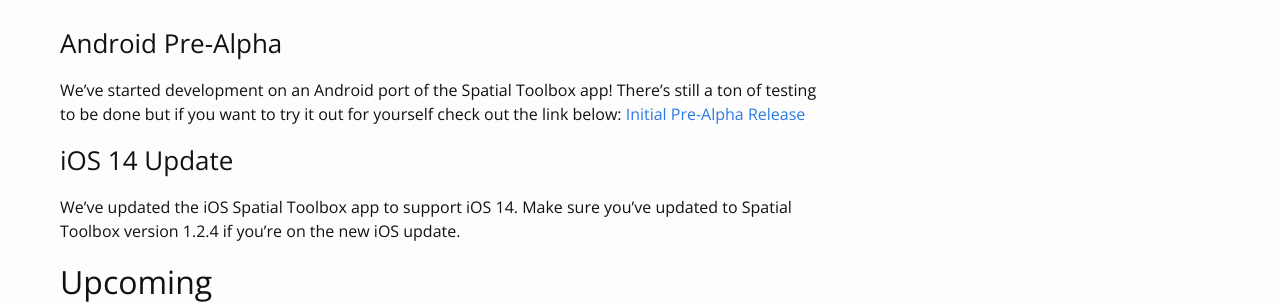
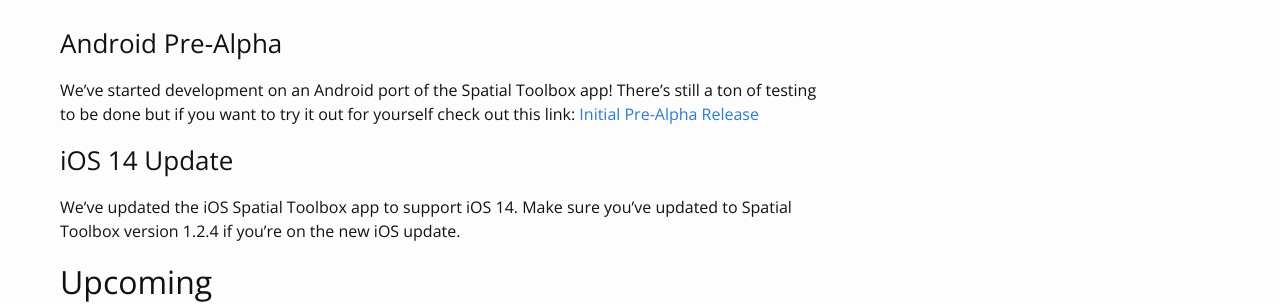
Before and after one commit to ptcrealitylab/Spatial-Toolbox-WebPage, a Jekyll site: the page built from _posts/2020-09-25-the-first-friday-update.md, in a window 1280 px wide. Shown: the part 355-659 px from the top of the page. Built offline with Jekyll 4.4.1, drawn with Linux system fonts in a browser that asks for light colours; nearby versions of some CDN libraries.

Commit message:
Minor edit

```diff
--- a/_posts/2020-09-25-the-first-friday-update.md
+++ b/_posts/2020-09-25-the-first-friday-update.md
@@ -18,7 +18,7 @@
 
 We've started development on an Android port of the Spatial Toolbox app!
 There's still a ton of testing to be done but if you want to try it out for
-yourself check out the link below:
+yourself check out this link:
 [Initial Pre-Alpha Release](https://github.com/hobinjk-ptc/RealityEditorCordova/releases/tag/v0.0.1)
 
 ### iOS 14 Update
```
